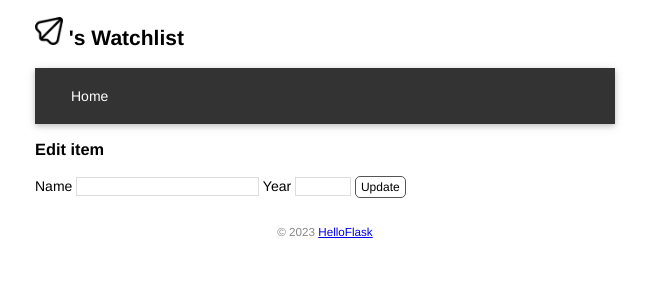
After one commit to Komorebi9527/watchlist, a Flask app: template templates/edit.html in a window 1280 px wide. The commit adds this page. Shown: the top 300 px of the page, without its empty margins (315-964 px from the left). Run offline with Flask 3, Linux system fonts and the light colour scheme; the template is opened without the code that fills it, so the values that code supplies are empty.

Commit message:
Create, edit and delete item by form

```diff
--- a/app.py
+++ b/app.py
@@ -8,7 +8,7 @@
 
 
 #(Flask) D:\PycharmProjects\watchlist>flask run      在命令行输入
-from flask import Flask,url_for,render_template
+from flask import Flask,url_for,render_template,request,redirect,flash
 from flask_sqlalchemy import SQLAlchemy
 import os
 import sys
@@ -89,8 +89,50 @@ def inject_user():
 def page_not_found(e):# 接受异常对象作为参数
     return render_template('404.html'),404
 
-@app.route('/')
+@app.route('/',methods=['GET','POST'])
 def index():
+    if request.method=='POST':
+        title=request.form.get('title')# 传入表单对应输入字段的name值
+        year=request.form.get('year')
+        if not title or not year or len(year)>4 or len(title)>60:
+            flash('Invalid input.')
+            return redirect(url_for('index'))# 重定向回主页
+        movie=Movie(title=title,year=year)#创建记录
+        db.session.add(movie)
+        db.session.commit()
+        flash('Item created.')#提示创建成功
+        return redirect(url_for('index'))
     user=User.query.first()#读取用户信息
     movies=Movie.query.all()#读取电影信息
     return render_template('index.html',user=user,movies=movies)
+
+
+@app.route('/movie/edit/<int:movie_id>',methods=['GET','POST'])
+def edit(movie_id):
+    movie=Movie.query.get_or_404(movie_id)
+    if request.method=='POST':
+        title = request.form['title']  # 传入表单对应输入字段的name值
+        year = request.form['year']
+        if not title or not year or len(year) > 4 or len(title) > 60:
+            flash('Invalid input.')
+            return redirect(url_for('edit',movie_id=movie_id))  # 重定向回对应的编辑页面
+        movie.title = title  # 更新标题
+        movie.year = year  # 更新年份
+        db.session.commit()  # 提交数据库会话
+        flash('Item updated.')
+        return redirect(url_for('index'))  # 重定向回主页
+    return render_template('edit.html', movie=movie)
+
+
+@app.route('/movie/delete/<int:movie_id>',methods=['POST'])
+def delete(movie_id):
+    movie=Movie.query.get_or_404(movie_id)
+    db.session.delete(movie)
+    db.session.commit()
+    flash('Item deleted.')
+    return redirect(url_for('index'))
+
+
+app.config['SECRET_KEY'] = 'dev' # 等同于 app.secret_key = 'dev'
+if __name__ == '__main__':
+    app.run()
--- a/static/style.css
+++ b/static/style.css
@@ -77,3 +77,43 @@
 border-radius: 5px;
 padding: 3px 5px;
 }
+/* 覆盖某些浏览器对 input 元素定义的字体 */
+input[type=submit] {
+    font-family: inherit;
+    }
+input[type=text] {
+border: 1px solid #ddd;
+}
+input[name=year] {
+width: 50px;
+}
+.btn {
+font-size: 12px;
+padding: 3px 5px;
+text-decoration: none;
+cursor: pointer;
+background-color: white;
+color: black;
+border: 1px solid #555555;
+border-radius: 5px;
+}
+.btn:hover {
+text-decoration: none;
+background-color: black;
+color: white;
+border: 1px solid black;
+}
+
+.alert {
+    position: relative;
+    padding: 7px;
+    margin: 7px 0;
+    border: 1px solid transparent;
+    color: #004085;
+    background-color: #cce5ff;
+    border-color: #b8daff;
+    border-radius: 5px;
+    }
+.inline-form {
+    display: inline;
+    }
--- a/templates/base.html
+++ b/templates/base.html
@@ -11,6 +11,11 @@
     </head>
 
     <body>
+        {% for message in get_flashed_messages() %}
+            <div class="alert">
+                {{message}}
+            </div>
+        {% endfor %}
         <h2>
             <img src="{{url_for('static',filename='images/paper-plane.png')}}" width=28 height=28 alt="paper-plane">
             {{ user.name }}'s Watchlist
--- /dev/null
+++ b/templates/edit.html
@@ -0,0 +1,11 @@
+{%extends 'base.html'%}
+{%block content%}
+    <h3>
+        Edit item
+    </h3>
+    <form method="post">
+        Name <input type="text" name="title" autocomplete="off" required value="{{movie.title}}">
+        Year <input type="text" name="year" autocomplete="off" required value="{{ movie.year }}">
+        <input class="btn" type="submit" name="submit" value="Update">
+    </form>
+{%endblock content%}
```
Also changed, not shown: templates/index.html (+10 -0 lines). Lines whose indentation alone changed are shown as unchanged.
